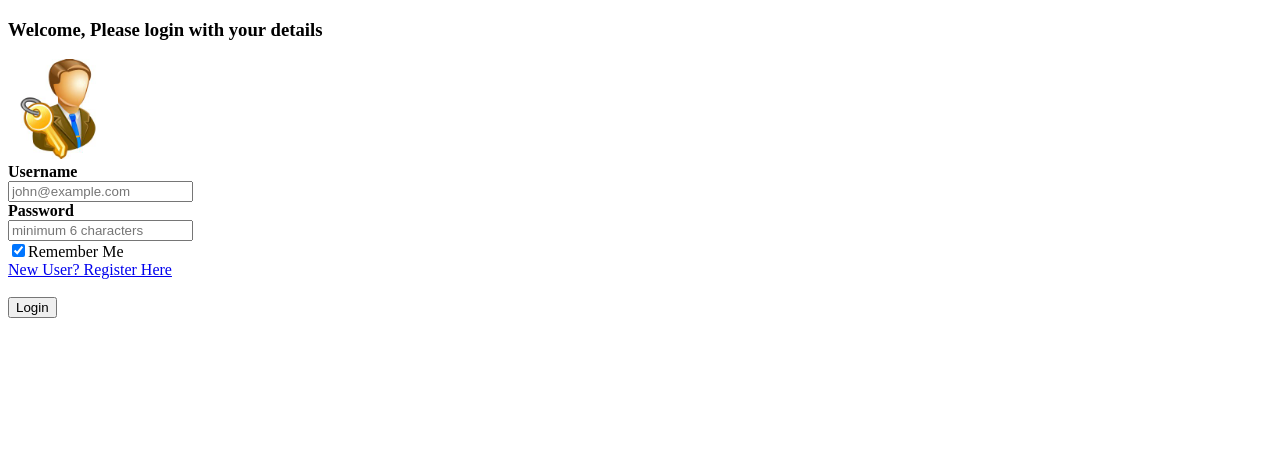
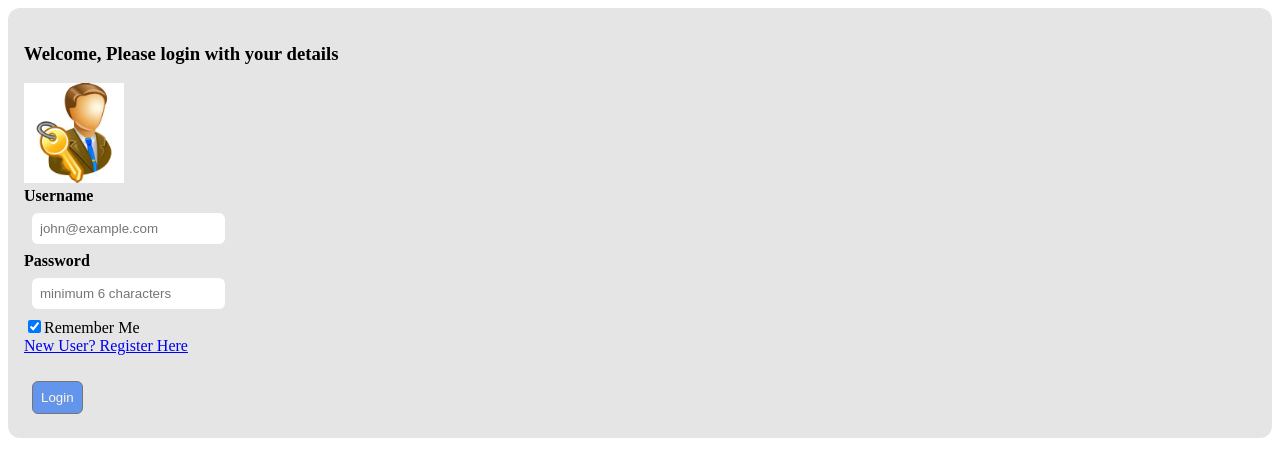
Before and after one commit to SyedaBokhari/MyWebApp, a plain HTML site: page login.html in a window 1280 px wide. Drawn offline with Linux system fonts and the light colour scheme.

Commit message:
added  css styles

```diff
--- a/login.html
+++ b/login.html
@@ -5,8 +5,45 @@
     <meta http-equiv="X-UA-Compatible" content="IE=edge">
     <meta name="viewport" content="width=device-width, initial-scale=1.0">
     <title>Document</title>
+    <style>
+        div{
+            padding: 16px;
+            background-color: #e5e5e5;
+            border-radius: 12px;
+        }
+        input[type=text]{
+            width: auto;
+            display: inline;
+            border: 1px #7a7373;
+            border-radius: 6px;
+            box-sizing: border-box;
+            padding: 8px;
+            margin: 8px;
+        }
+        input[type=password]{
+            width: auto;
+            display: inline;
+            border: 1px #7a7373;
+            border-radius: 6px;
+            box-sizing: border-box;
+            padding: 8px;
+            margin: 8px;
+        }
+        input[type=submit]{
+            width: auto;
+            display: inline;
+            background-color: cornflowerblue;
+            color: cornsilk;
+            border: 1px solid #7a7373;
+            border-radius: 6px;
+            box-sizing: border-box;
+            padding: 8px;
+            margin: 8px;
+        }
+    </style>
 </head>
 <body>
+    <div>
         <h3>Welcome, Please login with your details</h3>
         <form action="" method="post">
             <img src="./images/login.png" alt="Login" width="100px" height="100px">
@@ -25,6 +62,8 @@
             <br><br>
             <input type="submit" value="Login">
         </form>
+    </div>
+
 
 </body>
 </html>
```
Lines whose indentation alone changed are shown as unchanged.
